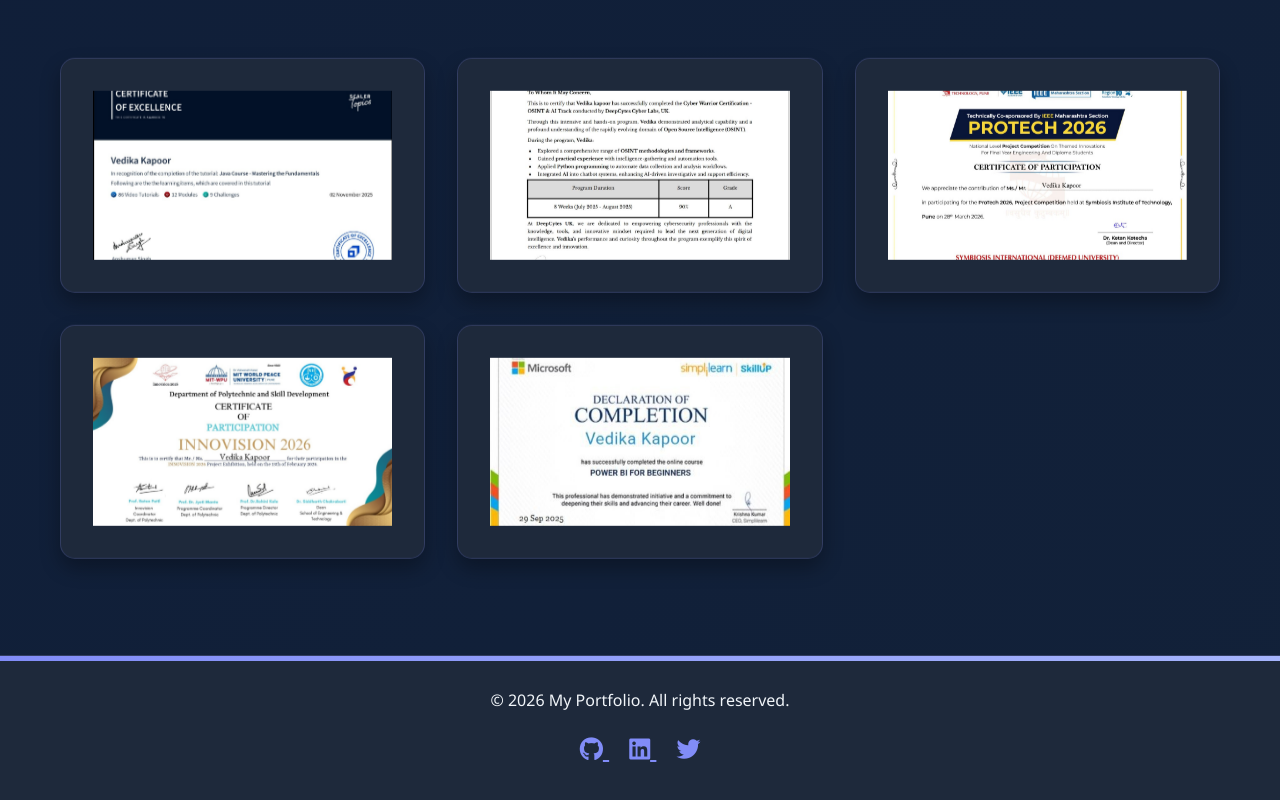
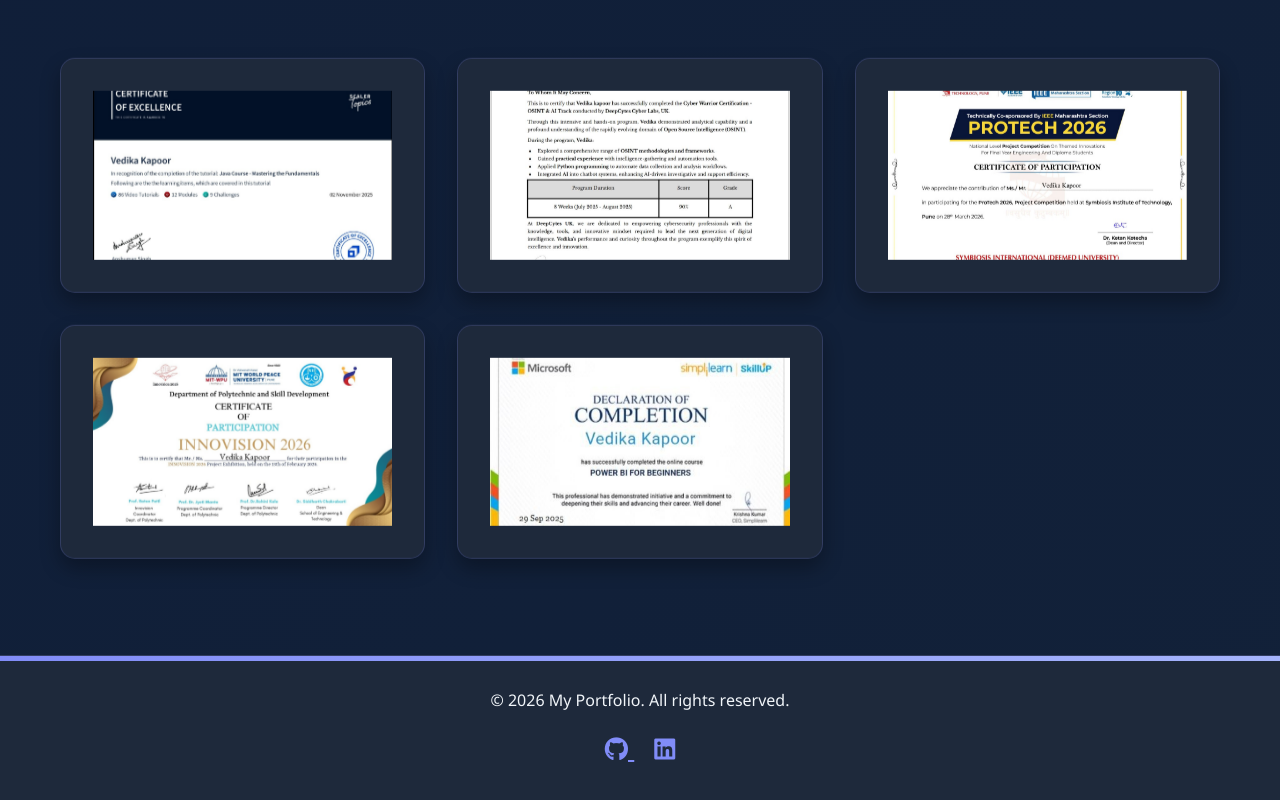
Before and after one commit to vedikakapoor-11/vedika-portfolio, a plain HTML site: page achievements.html in a window 1280 px wide. Shown: the part 1539-2339 px from the top of the page. Drawn offline with Linux system fonts and the light colour scheme.

Commit message:
Remove Code Snippets and Twitter links
Removed Code Snippets and Twitter links from the achievements page.

```diff
--- a/achievements.html
+++ b/achievements.html
@@ -405,7 +405,7 @@
                 <li><a href="achievements.html" class="active">Achievements</a></li>
                 <li><a href="hobbies.html">Hobbies</a></li>
                 <li><a href="skills.html">Skills</a></li>
-                <li><a href="snippets.html">Code Snippets</a></li>
+
             </ul>
         </div>
     </nav>
@@ -547,9 +547,7 @@
             <a href="https://www.linkedin.com/in/vedika-kapoor-0997a7359/" target="_blank" rel="noopener noreferrer">
                 <i class="fab fa-linkedin"></i>
             </a>
-            <a href="#" target="_blank">
-                <i class="fab fa-twitter"></i>
-            </a>
+
         </div>
         </div>
     </footer>
```
